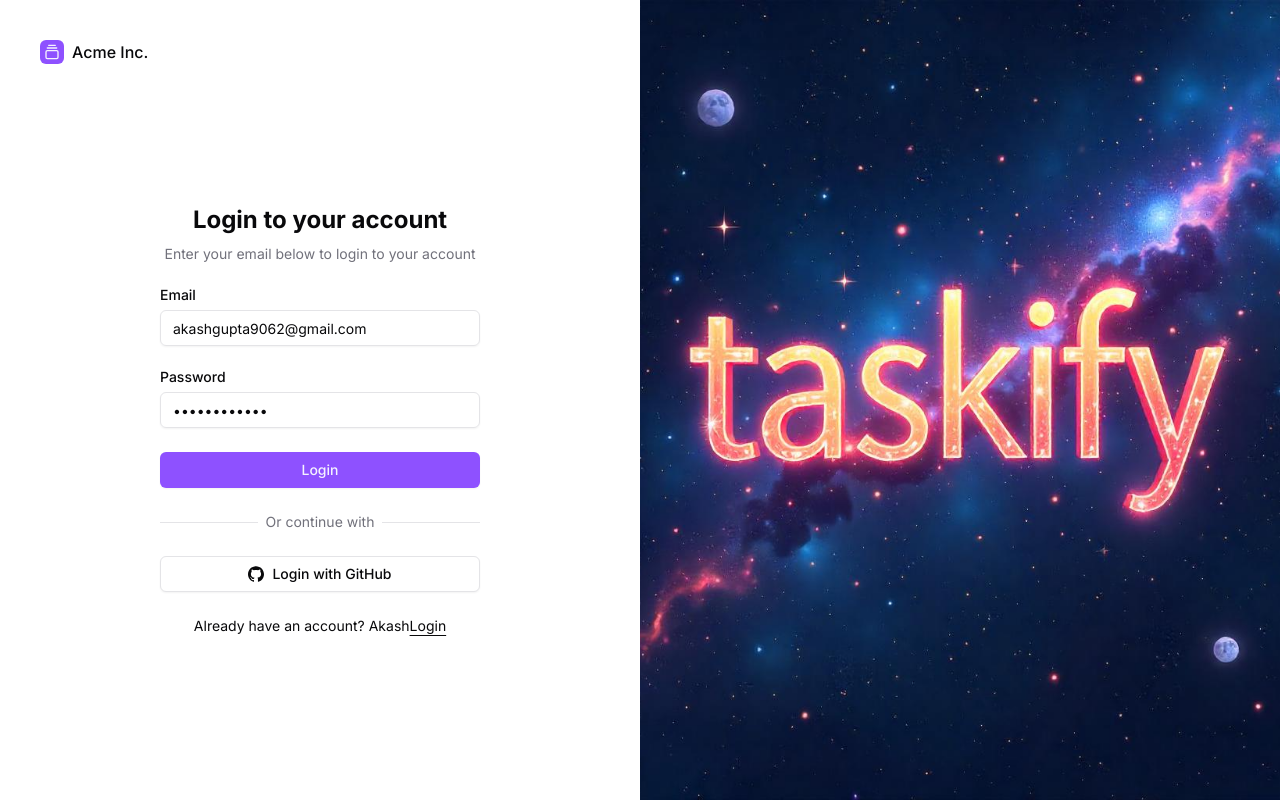
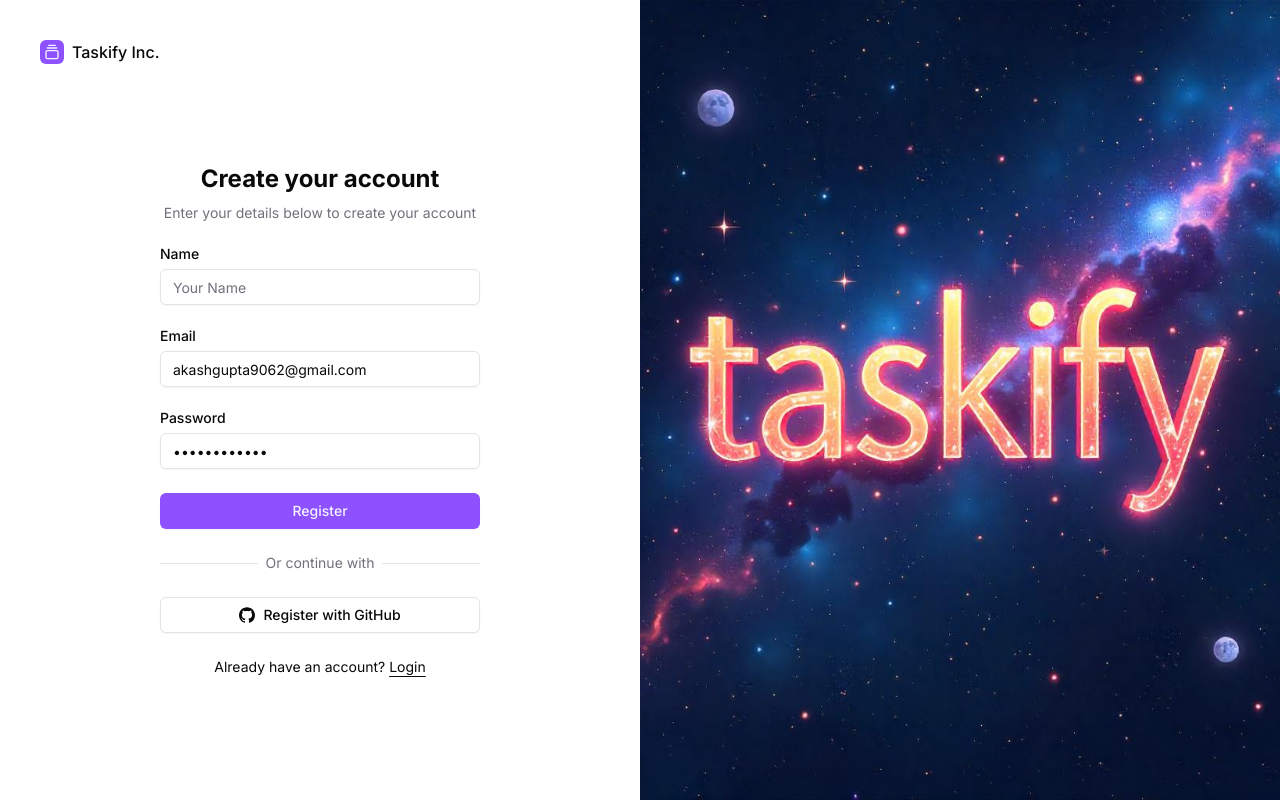
Before and after one commit to reachAkash/task-management-app, a Next.js app in the folder client/: page /register in a window 1280 px wide. Built offline with nearby package versions, Linux system fonts and the light colour scheme.

Commit message:
update :signup updated

```diff
--- a/client/package.json
+++ b/client/package.json
@@ -47,6 +47,7 @@
     "lucide-react": "^0.506.0",
     "next": "15.3.1",
     "next-themes": "^0.4.6",
+    "nookies": "^2.5.2",
     "react": "^19.0.0",
     "react-day-picker": "^8.10.1",
     "react-dom": "^19.0.0",
--- /dev/null
+++ b/client/src/app/middleware.ts
@@ -0,0 +1,24 @@
+// middleware.ts or middleware.js (In the root of your project)
+
+import { NextResponse } from "next/server";
+import { parseCookies } from "nookies"; // Use nookies to parse cookies
+
+export function middleware(req: any) {
+  // Parse the cookies from the request
+  const cookies = parseCookies({ req });
+  const accessToken = cookies.accessToken;
+
+  // If no accessToken is found, redirect to the login page
+  if (!accessToken) {
+    return NextResponse.redirect(new URL("/login", req.url));
+  }
+
+  // Optional: You can also verify the token here if needed (JWT verification)
+  // If valid, proceed to the requested page
+  return NextResponse.next();
+}
+
+// Define the routes this middleware should apply to
+export const config = {
+  matcher: ["/"], // Only protect the home page (add more routes as needed)
+};
--- a/client/src/axios/apiRoutes.ts
+++ b/client/src/axios/apiRoutes.ts
@@ -1,2 +1,3 @@
 export const loginRoute = "/users/login";
 export const otpRoute = "/users/verify-otp";
+export const registerRoute = "/users/create-user";
--- a/client/src/axios/axiosInstance.ts
+++ b/client/src/axios/axiosInstance.ts
@@ -5,6 +5,7 @@ const devMode = true;
 
 export const axiosInstance = axios.create({
   baseURL: devMode ? "http://localhost:4000/api/v1" : "",
+  withCredentials: true,
   headers: {
     "Content-Type": "application/json",
   },
--- /dev/null
+++ b/client/src/components/ResponsiveModal.tsx
@@ -0,0 +1,52 @@
+import {
+  Dialog,
+  DialogContent,
+  DialogHeader,
+  DialogTitle,
+  DialogDescription,
+  DialogClose,
+} from "@/components/ui/dialog";
+import { X } from "lucide-react";
+
+interface ResponsiveModalProps {
+  isOpen: boolean;
+  onClose: () => void;
+  title?: string;
+  description?: string;
+  children: React.ReactNode;
+  showCloseIcon?: boolean;
+}
+
+export const ResponsiveModal = ({
+  isOpen,
+  onClose,
+  title,
+  description,
+  children,
+  showCloseIcon = true,
+}: ResponsiveModalProps) => {
+  return (
+    <Dialog open={isOpen} onOpenChange={(open) => !open && onClose()}>
+      <DialogContent className="sm:max-w-md">
+        {showCloseIcon && (
+          <DialogClose asChild>
+            <button className="absolute right-4 top-4 text-gray-500 hover:text-gray-700">
+              <X className="h-4 w-4" />
+            </button>
+          </DialogClose>
+        )}
+
+        {(title || description) && (
+          <DialogHeader>
+            {title && <DialogTitle>{title}</DialogTitle>}
+            {description && (
+              <DialogDescription>{description}</DialogDescription>
+            )}
+          </DialogHeader>
+        )}
+
+        <div className="pt-2">{children}</div>
+      </DialogContent>
+    </Dialog>
+  );
+};
--- a/client/src/modules/auth/layouts/login-layout.tsx
+++ b/client/src/modules/auth/layouts/login-layout.tsx
@@ -1,6 +1,7 @@
 import { GalleryVerticalEnd } from "lucide-react";
 
 import { LoginForm } from "../ui/Loginform";
+import Image from "next/image";
 
 export function LoginLayout() {
   return (
@@ -11,7 +12,7 @@ export function LoginLayout() {
             <div className="flex h-6 w-6 items-center justify-center rounded-md bg-primary text-primary-foreground">
               <GalleryVerticalEnd className="size-4" />
             </div>
-            Acme Inc.
+            Taskify Inc.
           </a>
         </div>
         <div className="flex flex-1 items-center justify-center">
@@ -21,7 +22,8 @@ export function LoginLayout() {
         </div>
       </div>
       <div className="relative hidden bg-muted lg:block">
-        <img
+        <Image
+          fill
           src="/logoXL.png"
           alt="Image"
           className="absolute inset-0 h-full w-full object-cover dark:brightness-[0.2] dark:grayscale"
--- a/client/src/modules/auth/layouts/register-layout.tsx
+++ b/client/src/modules/auth/layouts/register-layout.tsx
@@ -1,6 +1,7 @@
 import { GalleryVerticalEnd } from "lucide-react";
 
 import { RegisterForm } from "../ui/Registerform";
+import Image from "next/image";
 
 export function RegisterLayout() {
   return (
@@ -11,7 +12,7 @@ export function RegisterLayout() {
             <div className="flex h-6 w-6 items-center justify-center rounded-md bg-primary text-primary-foreground">
               <GalleryVerticalEnd className="size-4" />
             </div>
-            Acme Inc.
+            Taskify Inc.
           </a>
         </div>
         <div className="flex flex-1 items-center justify-center">
@@ -21,7 +22,8 @@ export function RegisterLayout() {
         </div>
       </div>
       <div className="relative hidden bg-muted lg:block">
-        <img
+        <Image
+          fill
           src="/logoXL2.png"
           alt="Image"
           className="absolute inset-0 h-full w-full object-cover dark:brightness-[0.2] dark:grayscale"
--- a/client/src/modules/auth/ui/Registerform.tsx
+++ b/client/src/modules/auth/ui/Registerform.tsx
@@ -6,10 +6,11 @@ import { Label } from "@/components/ui/label";
 import { useState } from "react";
 import { Loader2Icon } from "lucide-react";
 import { axiosInstance } from "@/axios/axiosInstance";
-import { loginRoute, otpRoute } from "@/axios/apiRoutes";
+import { loginRoute, otpRoute, registerRoute } from "@/axios/apiRoutes";
 import { toast } from "sonner";
 import { InputOTPPattern } from "@/components/InputOTPPattern";
 import { useRouter } from "next/navigation";
+import { ResponsiveModal } from "@/components/ResponsiveModal";
 
 interface RegisterForm {
   message: string;
@@ -28,6 +29,8 @@ export function RegisterForm({
   ...props
 }: React.ComponentPropsWithoutRef<"form">) {
   const router = useRouter();
+  const [open, setOpen] = useState(false);
+  const [name, setName] = useState("");
   const [email, setEmail] = useState("akashgupta9062@gmail.com");
   const [password, setPassword] = useState("usingTaskify");
   const [otp, setOtp] = useState("");
@@ -38,8 +41,8 @@ export function RegisterForm({
     try {
       setLoading(true);
       const { data }: { data: RegisterForm } = await axiosInstance.post(
-        loginRoute,
-        { email, password }
+        registerRoute,
+        { name, email, password }
       );
       console.log(data);
       toast.success(data?.message ?? "Success!");
@@ -89,13 +92,35 @@ export function RegisterForm({
       className={cn("flex flex-col gap-6", className)}
       {...props}
     >
+      <ResponsiveModal
+        isOpen={open}
+        onClose={() => setOpen(false)}
+        title="Warning!"
+        // description="This is a reusable modal using shadcn."
+      >
+        <p>Feature is under development.</p>
+      </ResponsiveModal>
       <div className="flex flex-col items-center gap-2 text-center">
-        <h1 className="text-2xl font-bold">Login to your account</h1>
+        <h1 className="text-2xl font-bold">Create your account</h1>
         <p className="text-balance text-sm text-muted-foreground">
-          Enter your email below to login to your account
+          Enter your details below to create your account
         </p>
       </div>
       <div className="grid gap-6">
+        <div className="grid gap-2">
+          <Label htmlFor="name">Name</Label>
+          <Input
+            disabled={otpInitialised}
+            value={name}
+            onChange={(e) => {
+              setName(e.target.value);
+            }}
+            id="name"
+            type="text"
+            placeholder="Your Name"
+            required
+          />
+        </div>
         <div className="grid gap-2">
           <Label htmlFor="email">Email</Label>
           <Input
@@ -134,26 +159,31 @@ export function RegisterForm({
         </div>
         <Button disabled={loading} type="submit" className="w-full">
           {loading && <Loader2Icon className="animate-spin" />}
-          {otpInitialised ? "Verify" : "Login"}
+          {otpInitialised ? "Verify" : "Register"}
         </Button>
         <div className="relative text-center text-sm after:absolute after:inset-0 after:top-1/2 after:z-0 after:flex after:items-center after:border-t after:border-border">
           <span className="relative z-10 bg-background px-2 text-muted-foreground">
             Or continue with
           </span>
         </div>
-        <Button variant="outline" className="w-full">
+        <Button
+          onClick={() => setOpen(true)}
+          type="button"
+          variant="outline"
+          className="w-full"
+        >
           <svg xmlns="http://www.w3.org/2000/svg" viewBox="0 0 24 24">
             <path
               d="M12 .297c-6.63 0-12 5.373-12 12 0 5.303 3.438 9.8 8.205 11.385.6.113.82-.258.82-.577 0-.285-.01-1.04-.015-2.04-3.338.724-4.042-1.61-4.042-1.61C4.422 18.07 3.633 17.7 3.633 17.7c-1.087-.744.084-.729.084-.729 1.205.084 1.838 1.236 1.838 1.236 1.07 1.835 2.809 1.305 3.495.998.108-.776.417-1.305.76-1.605-2.665-.3-5.466-1.332-5.466-5.93 0-1.31.465-2.38 1.235-3.22-.135-.303-.54-1.523.105-3.176 0 0 1.005-.322 3.3 1.23.96-.267 1.98-.399 3-.405 1.02.006 2.04.138 3 .405 2.28-1.552 3.285-1.23 3.285-1.23.645 1.653.24 2.873.12 3.176.765.84 1.23 1.91 1.23 3.22 0 4.61-2.805 5.625-5.475 5.92.42.36.81 1.096.81 2.22 0 1.606-.015 2.896-.015 3.286 0 .315.21.69.825.57C20.565 22.092 24 17.592 24 12.297c0-6.627-5.373-12-12-12"
               fill="currentColor"
             />
           </svg>
-          Login with GitHub
+          Register with GitHub
         </Button>
       </div>
       <div className="text-center text-sm">
-        Already have an account? Akash
-        <a href="/register" className="underline underline-offset-4">
+        Already have an account?{" "}
+        <a href="/login" className="underline underline-offset-4">
           Login
         </a>
       </div>
```
Also changed, not shown: client/src/modules/auth/ui/Loginform.tsx (+17 -1 lines), 2 other files (tests, documents, lock files or other folders).
